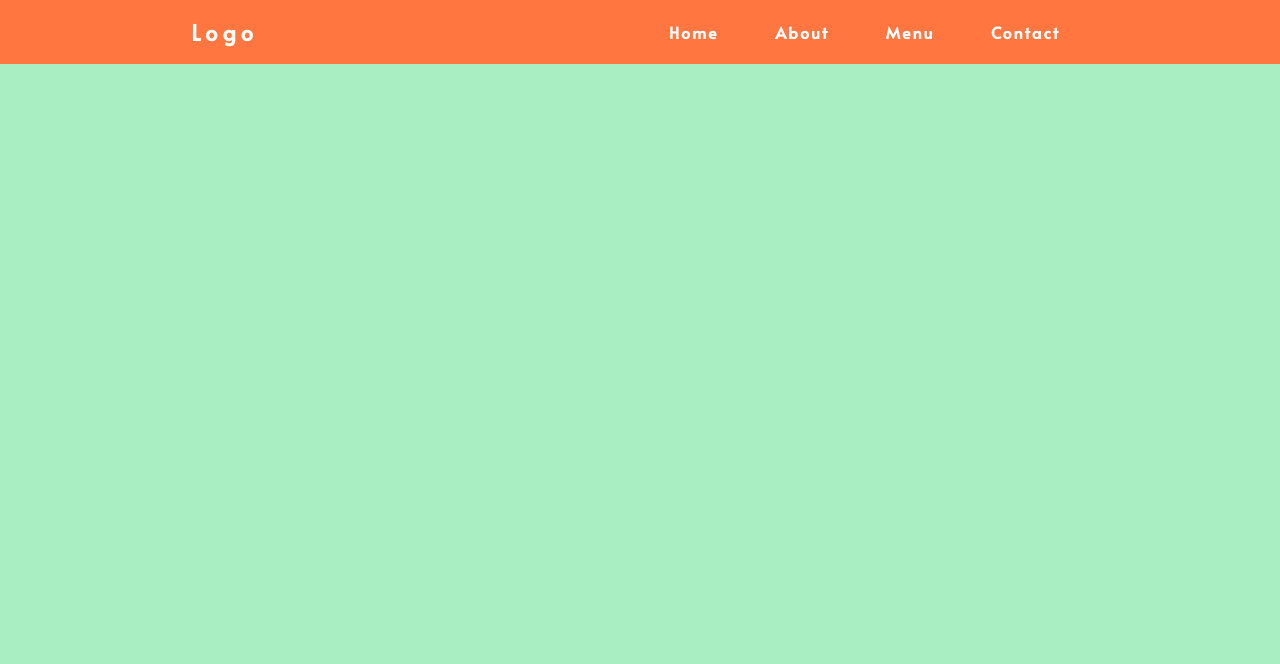
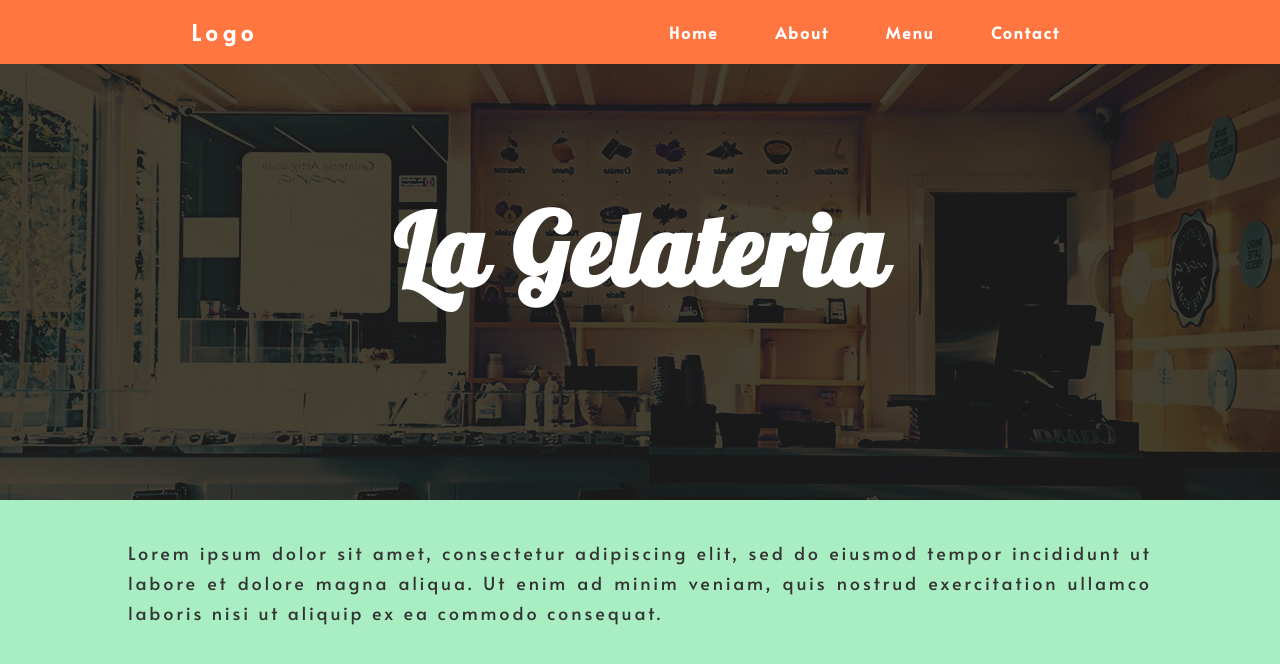
Before and after one commit to hazigabriel/restaurant-page, a website built with webpack: page dist/index.html in a window 1280 px wide. Built offline with nearby package versions, Linux system fonts and the light colour scheme.

Commit message:
started adding js code to render the webpage via js, instead ofhtml

```diff
--- /dev/null
+++ b/src/addNavbar.js
@@ -0,0 +1,92 @@
+export default generateNavbar
+
+
+let content = document.querySelector("#content");
+
+function generateNavbar(){
+	let outerWrapper = document.createElement('div');
+	let navLogo = document.createElement('div');
+	let navLogoText = document.createElement("h4");
+	let ul = document.createElement("ul")
+	let mobileMenuWrapper = document.createElement("div");
+
+
+	outerWrapper.setAttribute("class", "nav");
+	navLogo.setAttribute("class", "nav-logo");
+	navLogoText.textContent = "Logo"
+	ul.setAttribute("class", "nav-links")
+	mobileMenuWrapper.setAttribute("class", "mobile-menu")
+
+
+	content.appendChild(outerWrapper);
+	outerWrapper.appendChild(navLogo);
+	navLogo.appendChild(navLogoText)
+	outerWrapper.appendChild(ul)
+	outerWrapper.appendChild(mobileMenuWrapper)
+
+
+
+	for(let i = 0; i < 4; i++){
+		let li = document.createElement("li");
+		let a = document.createElement("a");
+		if(i == 0) {
+			ul.appendChild(li);
+			a.textContent = "Home";
+			a.href = "#"
+			li.appendChild(a);
+		} else if (i == 1) {
+			ul.appendChild(li);
+			a.textContent = "About";
+			a.href = "#"
+			li.appendChild(a);
+
+		} else if (i== 2) {
+			ul.appendChild(li);
+			a.textContent = "Menu";
+			a.href = "#"
+			li.appendChild(a);
+		} else {
+			ul.appendChild(li);
+			a.textContent = "Contact";
+			a.href = "#"
+			li.appendChild(a);
+		}
+
+	}
+	for(let i = 1; i < 4; i++) {
+		let line = document.createElement("div");
+		if(i == 1){
+			line.setAttribute("class", `line${i}`)
+			mobileMenuWrapper.appendChild(line)
+		} else if (i == 2) {
+			line.setAttribute("class", `line${i}`)
+			mobileMenuWrapper.appendChild(line)
+		} else {
+			line.setAttribute("class", `line${i}`)
+			mobileMenuWrapper.appendChild(line)
+		}
+
+	}
+	//js code for mobile version of the navbar, after clicking on the 3 vertical lines the navbar would appear sideways
+	let navSlide = () => {
+	const button = document.querySelector(".mobile-menu");
+	const nav = document.querySelector(".nav-links");
+	const navLinks = document.querySelectorAll(".nav-links li")
+	button.addEventListener('click', () => {
+		nav.classList.toggle("nav-active")
+
+		navLinks.forEach((link, index) =>{
+		link.style.animation = `navLinkFade 0.5s ease forwards`
+		})
+
+		button.classList.toggle("toggle")
+
+		})
+
+	};
+	navSlide()
+
+
+
+
+};
--- /dev/null
+++ b/src/generateHome.js
@@ -0,0 +1,26 @@
+export default generateHomePage
+
+let content = document.querySelector("#content");
+
+function generateHomePage(){
+	let homeWrapper = document.createElement("div");
+	let homeImg = document.createElement("div");
+	let homeImgHeader = document.createElement("h2");
+	let homeContent = document.createElement("div");
+	let homeParagraph = document.createElement("p");
+
+	homeWrapper.setAttribute("class", "home-page");
+	homeImg.setAttribute("class", "home-page-img");
+	homeContent.setAttribute("class", "home-page-content");
+	homeImgHeader.textContent = "La Gelateria";
+	homeParagraph.textContent = "Lorem ipsum dolor sit amet, consectetur adipiscing elit, sed do eiusmod tempor incididunt ut labore et dolore magna aliqua. Ut enim ad minim veniam, quis nostrud exercitation ullamco laboris nisi ut aliquip ex ea commodo consequat."
+
+
+	content.appendChild(homeWrapper);
+	homeWrapper.appendChild(homeImg);
+	homeImg.appendChild(homeImgHeader);
+	homeWrapper.appendChild(homeContent);
+	homeContent.appendChild(homeParagraph)
+
+
+}
--- a/src/index.js
+++ b/src/index.js
@@ -1,19 +1,5 @@
-console.log("Bine boss nuj ce ai facut da merge")
-///navbar js
-const navSlide = () => {
-	const button = document.querySelector(".mobile-menu");
-	const nav = document.querySelector(".nav-links");
-	const navLinks = document.querySelectorAll(".nav-links li")
-	button.addEventListener('click', () => {
-		nav.classList.toggle("nav-active")
-
-		navLinks.forEach((link, index) =>{
-		link.style.animation = `navLinkFade 0.5s ease forwards`
-		})
-
-		button.classList.toggle("toggle")
-
-	})
-
-}
-navSlide()
+import generateNavbar from "./addNavbar";
+import generateHomePage from "./generateHome";
+//generate the navbar
+generateNavbar()
+generateHomePage()
```
Also changed, not shown: dist/index.html, dist/main.js.
